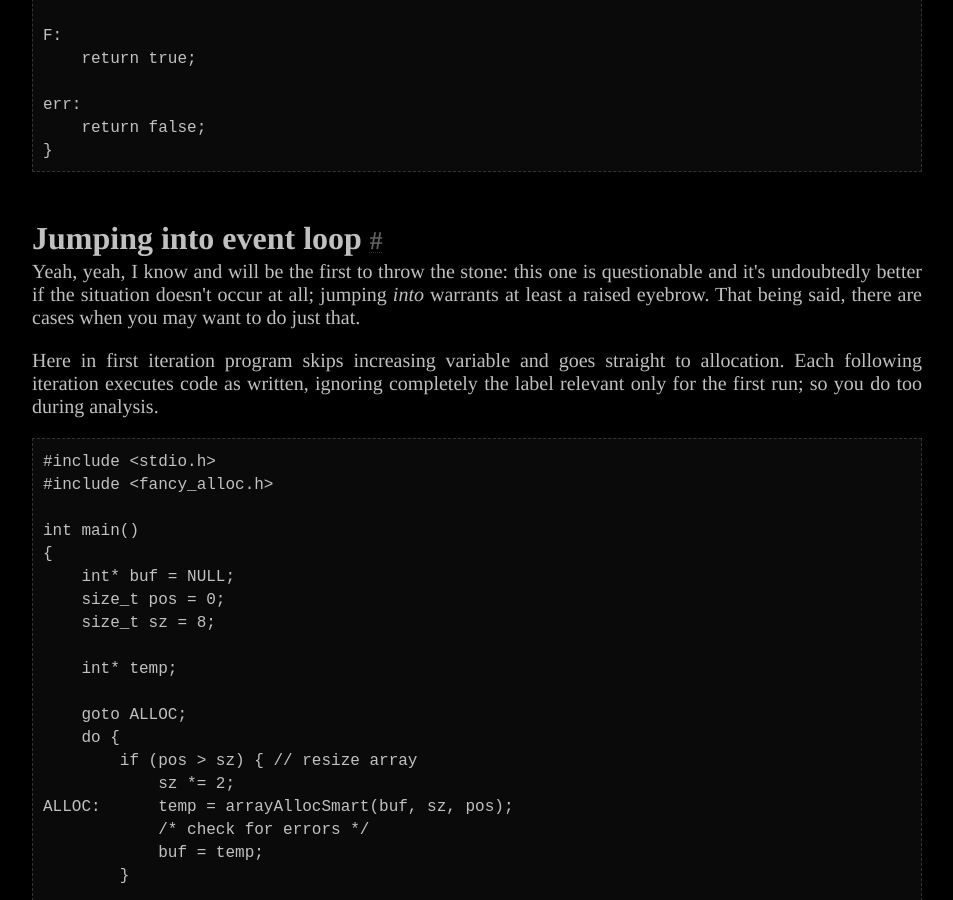
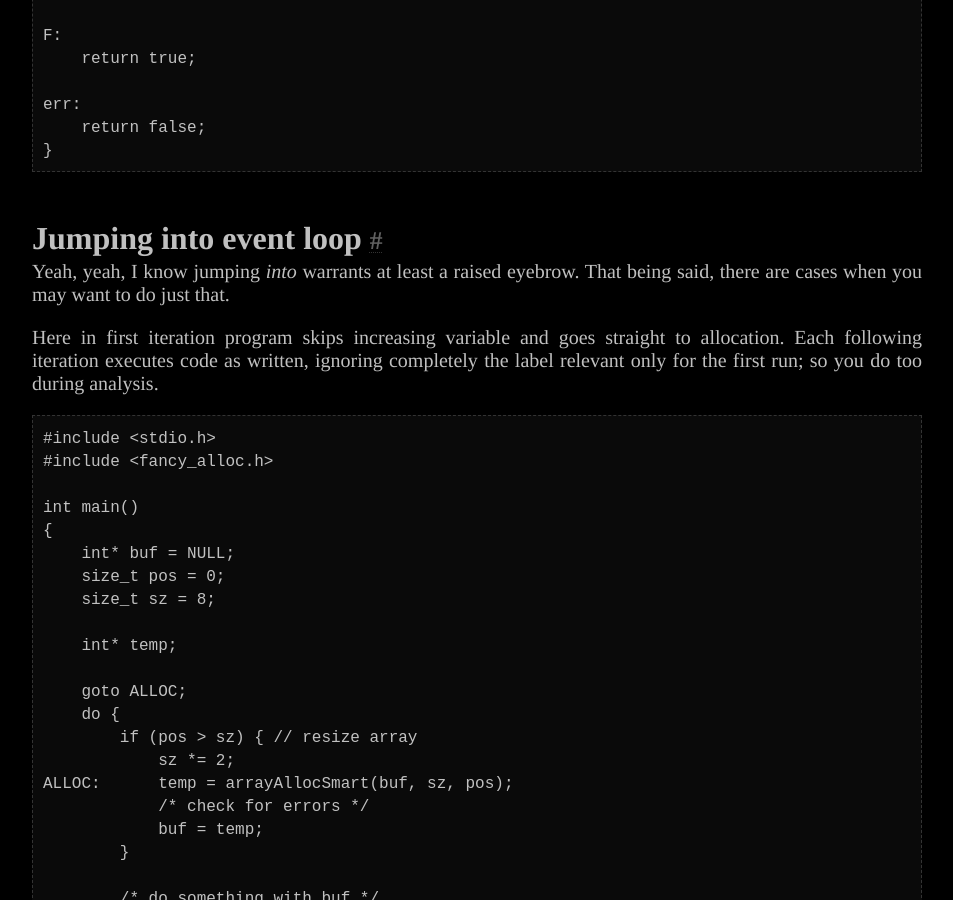
Before and after one commit to Jorenar/blog, a Jekyll site: the page built from _posts/2023-02-26-gotophobia-harmful.md, in a window 1280 px wide and 900 px high, scrolled down 21499 px. Shown: the whole window, without its empty margins (163-1116 px from the left). Built offline with Jekyll 4.4.1, drawn with Linux system fonts in a browser that asks for light colours.

```diff
--- a/_posts/2023-02-26-gotophobia-harmful.md
+++ b/_posts/2023-02-26-gotophobia-harmful.md
@@ -1261,10 +1261,8 @@ err:
 
 # Jumping into event loop
 
-Yeah, yeah, I know and will be the first to throw the stone: this one is questionable
-and it's undoubtedly better if the situation doesn't occur at all; jumping _into_
-warrants at least a raised eyebrow. That being said, there are cases when you
-may want to do just that.
+Yeah, yeah, I know jumping _into_ warrants at least a raised eyebrow.
+That being said, there are cases when you may want to do just that.
 
 Here in first iteration program skips increasing variable and goes straight
 to allocation. Each following iteration executes code as written, ignoring
```
